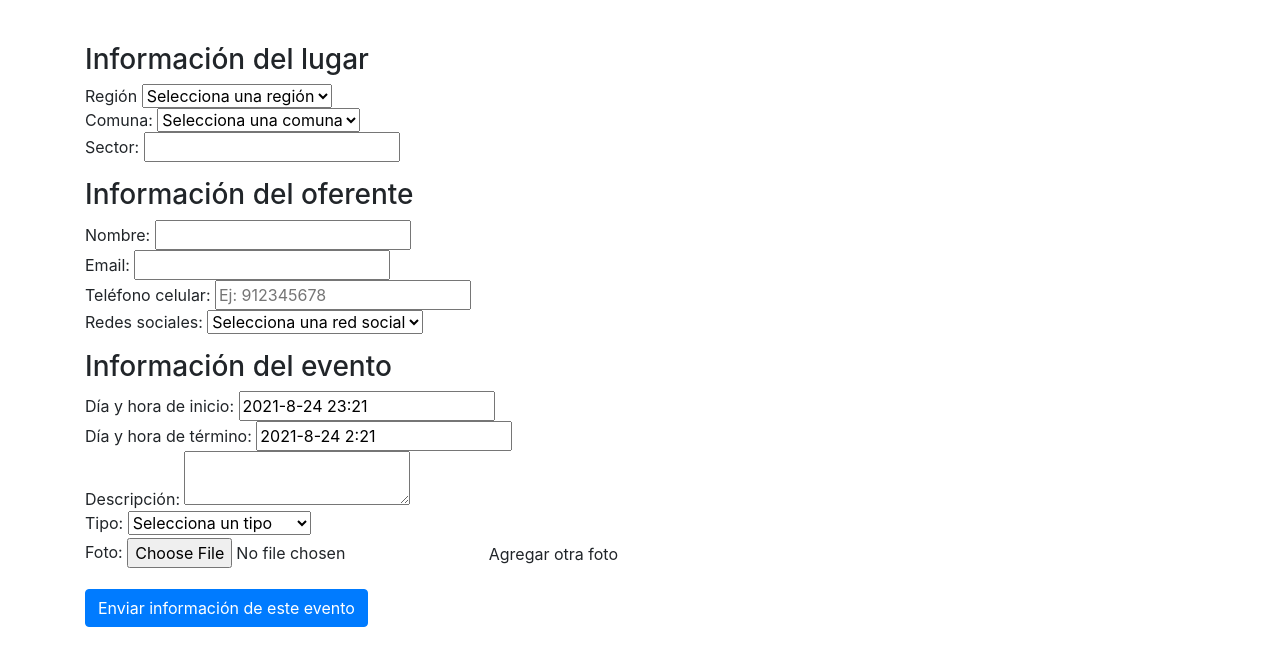
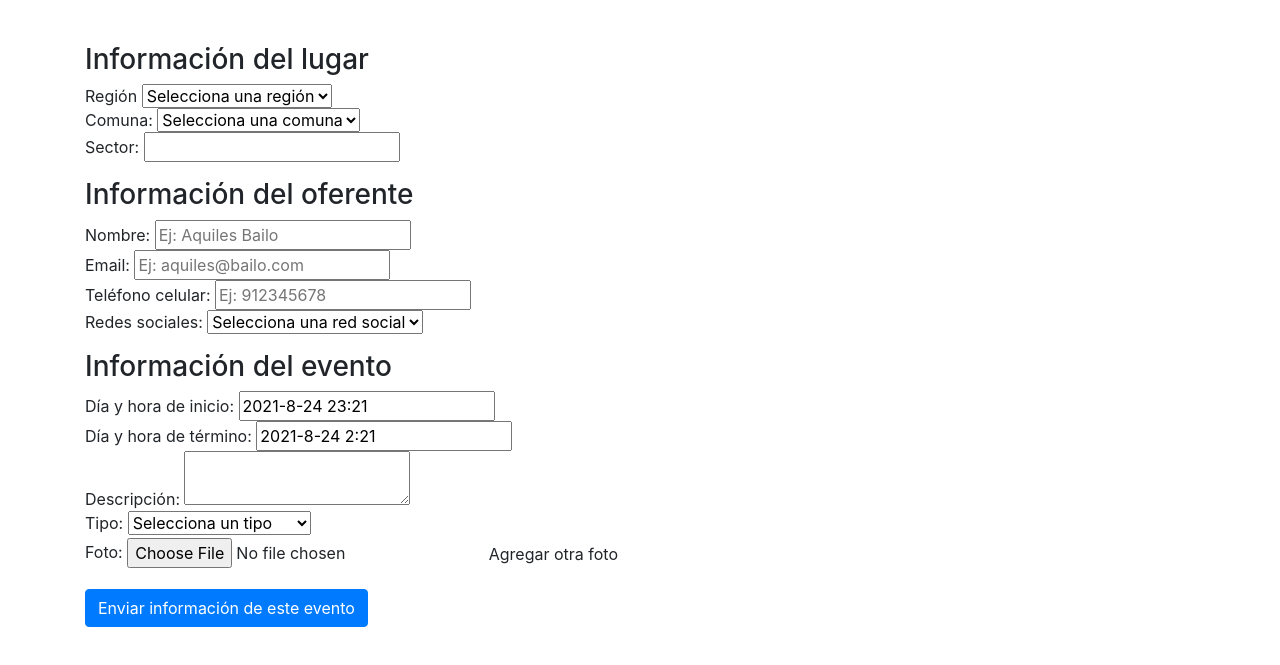
Before and after one commit to sapphi20/CC5002, a plain HTML site: page Tarea1/formulario.html in a window 1280 px wide. Shown: the part 63-728 px from the top of the page. Drawn offline with nearby package versions, Linux system fonts and the light colour scheme.

Commit message:
Add placehold to input forms

```diff
--- a/Tarea1/formulario.html
+++ b/Tarea1/formulario.html
@@ -76,8 +76,8 @@
         </p>
         <h3>Información del oferente</h3>
         <p>
-          Nombre: <input name="nombre" /> <br />
-          Email: <input name="email" /> <br />
+          Nombre: <input name="nombre" placeholder="Ej: Aquiles Bailo" /> <br />
+          Email: <input name="email" placeholder="Ej: aquiles@bailo.com"/> <br />
           Teléfono celular:
           <input name="celular" placeholder="Ej: 912345678" /> <br />
           Redes sociales:
```
